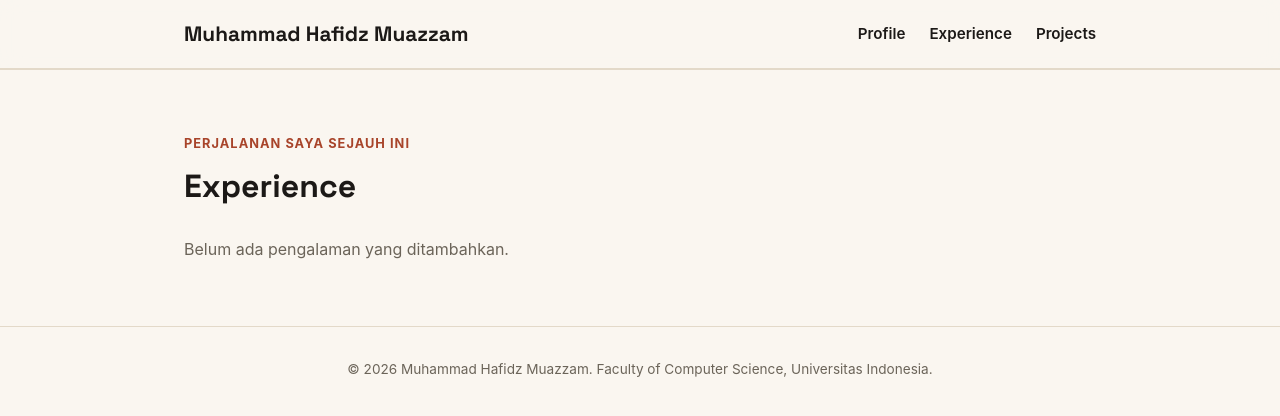
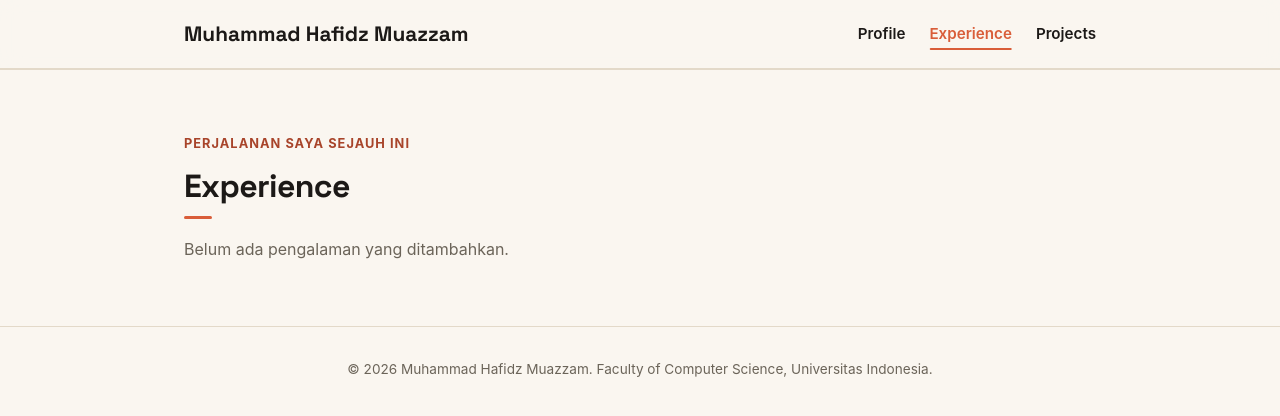
Before and after one commit to papaindiansierra/myportofolio, a Django app: page /experience/ in a window 1280 px wide. Shown: the top 416 px of the page. Run offline with Django 5.2, Linux system fonts and the light colour scheme; data that the repository does not hold is empty.

Commit message:
feat: Menyesuaikan layout experience agar sesuai dengan projects page

```diff
--- a/templates/experience.html
+++ b/templates/experience.html
@@ -15,7 +15,7 @@
             <a href="{% url 'main:show_main' %}" class="brand">{{ name }}</a>
             <nav>
                 <a href="{% url 'main:show_main' %}">Profile</a>
-                <a href="{% url 'main:show_experience' %}">Experience</a>
+                <a href="{% url 'main:show_experience' %}"class="active">Experience</a>
                 <a href="{% url 'main:show_project' %}">Projects</a>
             </nav>
         </div>
@@ -25,16 +25,16 @@
     <section class="experience-section" id="experience">
         <div class="container">
             <p class="section-kicker">Perjalanan saya sejauh ini</p>
-                <h1>Experience</h1>
+            <h1 class="section-heading">Experience</h1>
 
             <div class="experience-grid">
                 {% for experience in experience_list %}
-                        <article class="experience-card">
-                            <span class="experience-category">
+                    <article class="project-card">
+                        <span class="card-tag">
                             {{ experience.get_category_display }}
                         </span>
-                            <h2>{{ experience.title }}</h2>
-                            <p class="experience-description">
+                        <h3>{{ experience.title }}</h3>
+                        <p>
                             {{ experience.description }}
                         </p>
 
```
Lines whose indentation alone changed are shown as unchanged.
